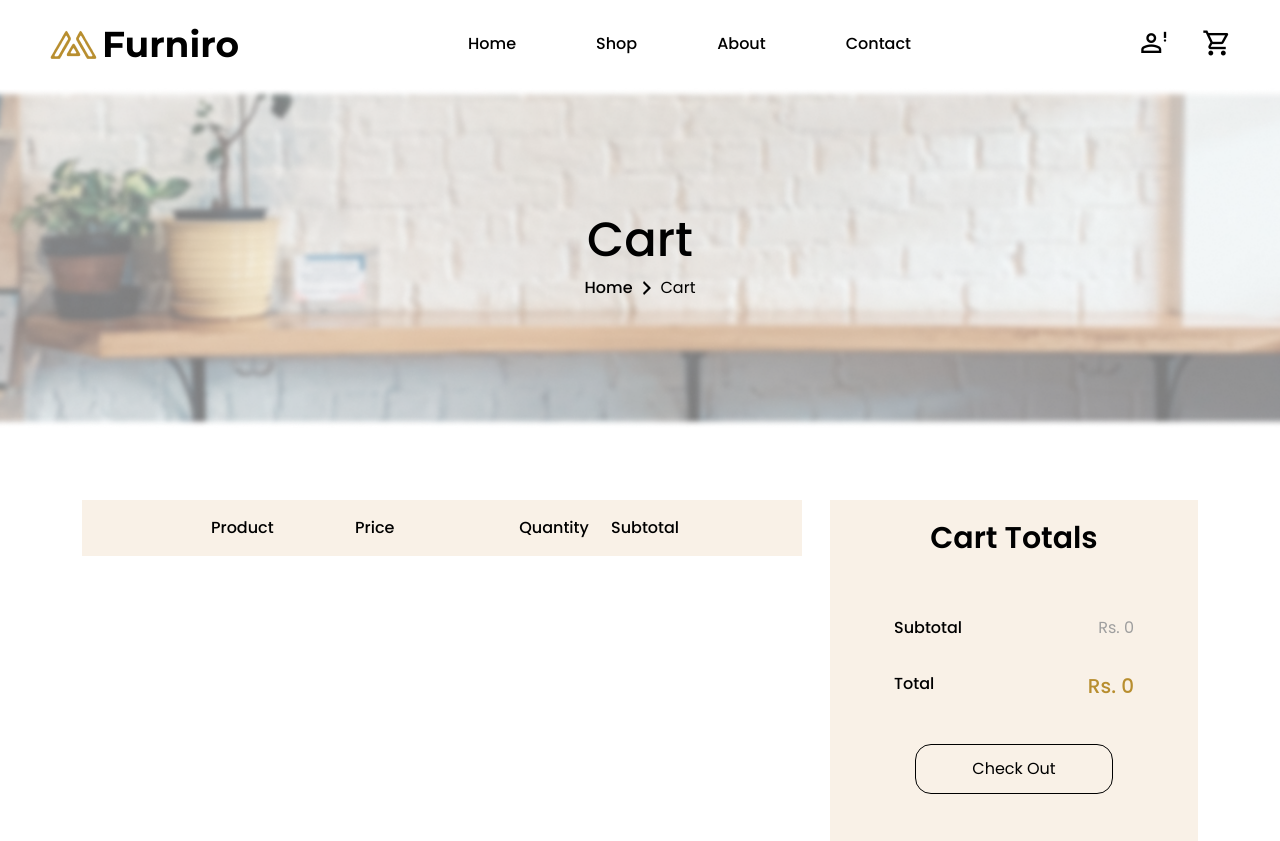
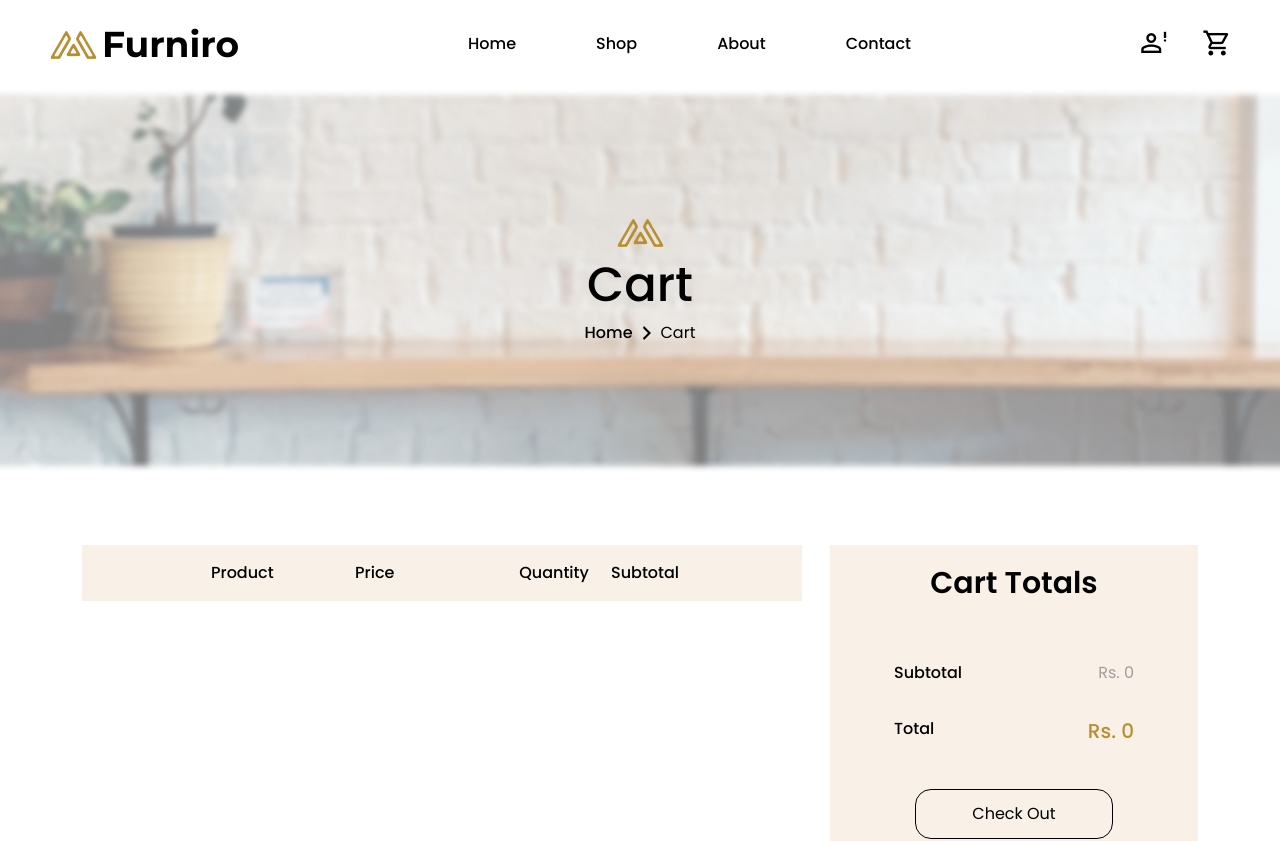
Before and after one commit to Enne-Amore/furniro, a React (Create React App) app: page /cart in a window 1280 px wide. Shown: the top 841 px of the page. Built offline with nearby package versions, Linux system fonts and the light colour scheme; data requests are answered from the project's data file; a web font is replaced by a local one.

Commit message:
fix: add logo to WherePage component

```diff
--- a/src/components/wherePage/WherePage.module.css
+++ b/src/components/wherePage/WherePage.module.css
@@ -1,5 +1,9 @@
 .container {
-    @apply bg-where-page-background bg-cover bg-center flex flex-col justify-center items-center gap-3 py-32
+    @apply bg-where-page-background bg-cover bg-center flex flex-col justify-center items-center gap-3 py-32 select-none
+}
+
+.logo {
+    @apply flex items-center gap-1
 }
 
 .namePage {
--- a/src/components/wherePage/WherePage.tsx
+++ b/src/components/wherePage/WherePage.tsx
@@ -1,5 +1,6 @@
 import { ComponentProps } from "react";
 import { Link } from "react-router-dom";
+import logo from "../../assets/logo.png";
 import styles from "./WherePage.module.css";
 
 export type WherePageData = ComponentProps<"h1"> &
@@ -10,6 +11,10 @@ export type WherePageData = ComponentProps<"h1"> &
 export const WherePage = ({ namePage }: WherePageData) => {
   return (
     <article className={styles.container}>
+      <figure className={styles.logo}>
+        <img src={logo} alt="Furniro logo" />
+      </figure>
+
       <h1 className={styles.namePage}>{namePage}</h1>
 
       <span className={styles.way}>
--- a/src/pages/homePage/components/RoomsInspiration.module.css
+++ b/src/pages/homePage/components/RoomsInspiration.module.css
@@ -31,7 +31,7 @@
 }
 
 .infoContainer {
-    @apply absolute bottom-5 left-5 flex items-end
+    @apply absolute bottom-5 left-5 flex items-end select-none
 }
 
 .infoRoom {
```
